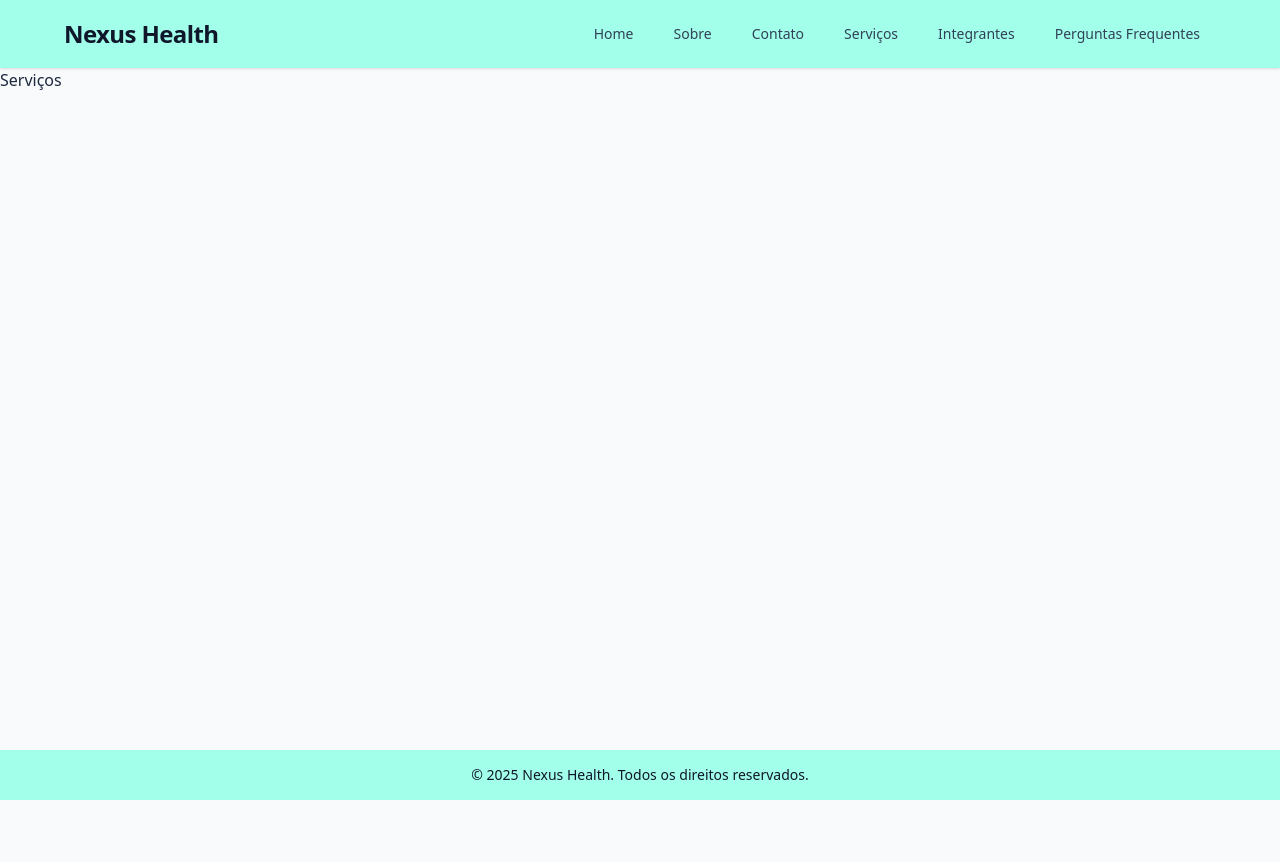
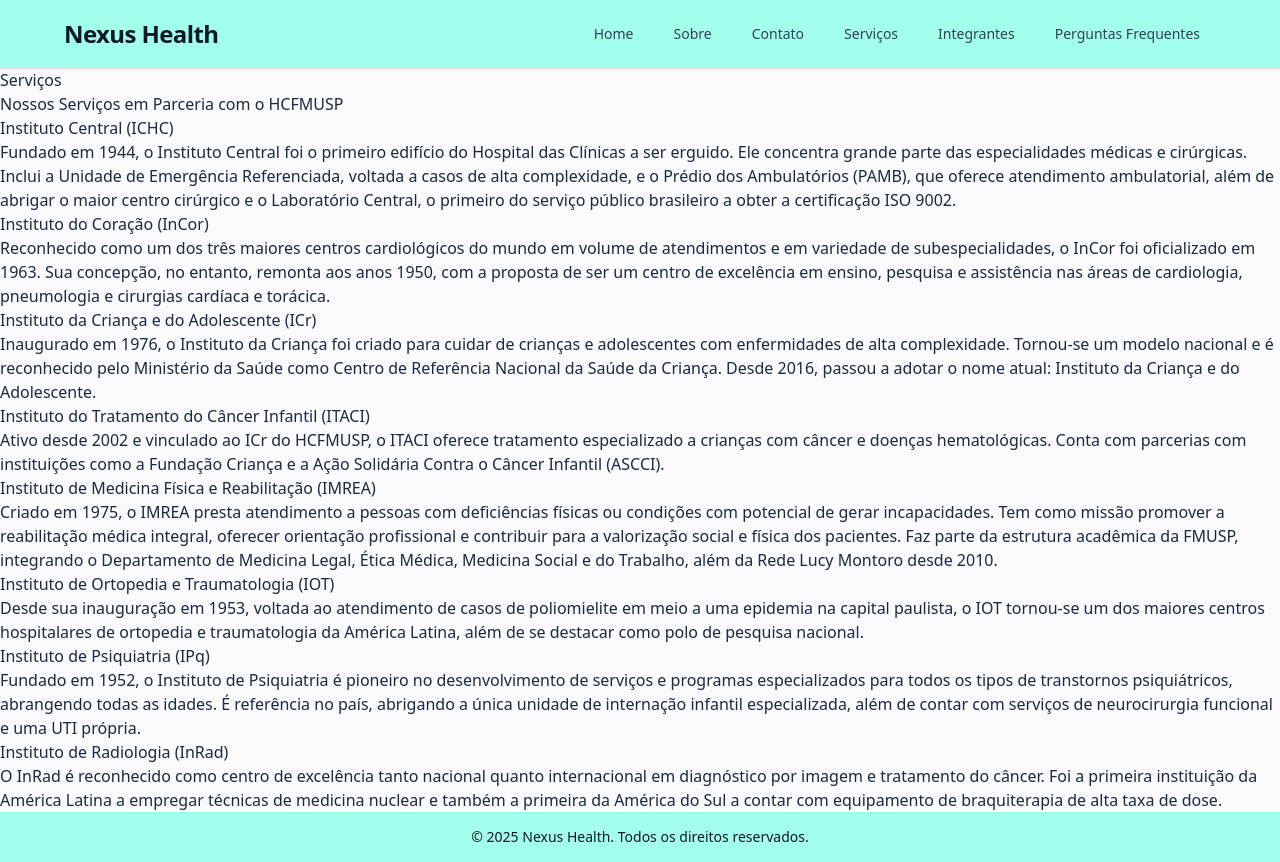
Before and after one commit to NexusHealth-1TDSPJ/frontend, a React (Vite) app in the folder nexushealth/: page /servicos in a window 1280 px wide. Before the commit the page ends 800 px from the top, so only its background shows below. Built offline with nearby package versions, Linux system fonts and the light colour scheme.

Commit message:
Pagina de servicos feita sem estilicacao ainda

```diff
--- a/nexushealth/src/routes/servicos/index.tsx
+++ b/nexushealth/src/routes/servicos/index.tsx
@@ -3,6 +3,44 @@
     return(
         <main>
             <h1>Serviços</h1>
+            <section>
+            <h2>Nossos Serviços em Parceria com o HCFMUSP</h2>
+            <h2>Instituto Central (ICHC)</h2>
+            <div>
+                <p>Fundado em 1944, o Instituto Central foi o primeiro edifício do Hospital das Clínicas a ser erguido. Ele concentra grande parte das especialidades médicas e cirúrgicas. Inclui a Unidade de Emergência Referenciada, voltada a casos de alta complexidade, e o Prédio dos Ambulatórios (PAMB), que oferece atendimento ambulatorial, além de abrigar o maior centro cirúrgico e o Laboratório Central, o primeiro do serviço público brasileiro a obter a certificação ISO 9002.</p>
+            </div>
+            <h2>Instituto do Coração (InCor)</h2>
+            <div>
+                <p>Reconhecido como um dos três maiores centros cardiológicos do mundo em volume de atendimentos e em variedade de subespecialidades, o InCor foi oficializado em 1963. Sua concepção, no entanto, remonta aos anos 1950, com a proposta de ser um centro de excelência em ensino, pesquisa e assistência nas áreas de cardiologia, pneumologia e cirurgias cardíaca e torácica.</p>
+            </div>
+
+            <h2>Instituto da Criança e do Adolescente (ICr)</h2>
+            <div>
+                <p>Inaugurado em 1976, o Instituto da Criança foi criado para cuidar de crianças e adolescentes com enfermidades de alta complexidade. Tornou-se um modelo nacional e é reconhecido pelo Ministério da Saúde como Centro de Referência Nacional da Saúde da Criança. Desde 2016, passou a adotar o nome atual: Instituto da Criança e do Adolescente.</p>
+            </div>
+            <h2>Instituto do Tratamento do Câncer Infantil (ITACI)</h2>
+            <div>
+                <p>Ativo desde 2002 e vinculado ao ICr do HCFMUSP, o ITACI oferece tratamento especializado a crianças com câncer e doenças hematológicas. Conta com parcerias com instituições como a Fundação Criança e a Ação Solidária Contra o Câncer Infantil (ASCCI).</p>
+            </div>
+
+            <h2>Instituto de Medicina Física e Reabilitação (IMREA)</h2>
+            <div>
+                <p>Criado em 1975, o IMREA presta atendimento a pessoas com deficiências físicas ou condições com potencial de gerar incapacidades. Tem como missão promover a reabilitação médica integral, oferecer orientação profissional e contribuir para a valorização social e física dos pacientes. Faz parte da estrutura acadêmica da FMUSP, integrando o Departamento de Medicina Legal, Ética Médica, Medicina Social e do Trabalho, além da Rede Lucy Montoro desde 2010.</p>
+            </div>
+
+            <h2>Instituto de Ortopedia e Traumatologia (IOT)</h2>
+            <div>
+                <p>Desde sua inauguração em 1953, voltada ao atendimento de casos de poliomielite em meio a uma epidemia na capital paulista, o IOT tornou-se um dos maiores centros hospitalares de ortopedia e traumatologia da América Latina, além de se destacar como polo de pesquisa nacional.</p>
+            </div>
+            <h2>Instituto de Psiquiatria (IPq)</h2>
+            <div>
+                 <p>Fundado em 1952, o Instituto de Psiquiatria é pioneiro no desenvolvimento de serviços e programas especializados para todos os tipos de transtornos psiquiátricos, abrangendo todas as idades. É referência no país, abrigando a única unidade de internação infantil especializada, além de contar com serviços de neurocirurgia funcional e uma UTI própria.</p>
+            </div>
+            <h2>Instituto de Radiologia (InRad)</h2>
+            <div>
+                 <p>O InRad é reconhecido como centro de excelência tanto nacional quanto internacional em diagnóstico por imagem e tratamento do câncer. Foi a primeira instituição da América Latina a empregar técnicas de medicina nuclear e também a primeira da América do Sul a contar com equipamento de braquiterapia de alta taxa de dose.</p>
+            </div>
+            </section>
         </main>
     )
 }
--- a/nexushealth/src/routes/sobre/index.tsx
+++ b/nexushealth/src/routes/sobre/index.tsx
@@ -2,7 +2,7 @@
 import Medico from "../../img/medicos-hc.jpg"
 
 export default function Sobre() {
-    document.title = "Sobre - Nexus Health";
+    document.title = "Sobre";
     return(
         <main>
             <h1>Sobre o Nexus Health</h1>
```
